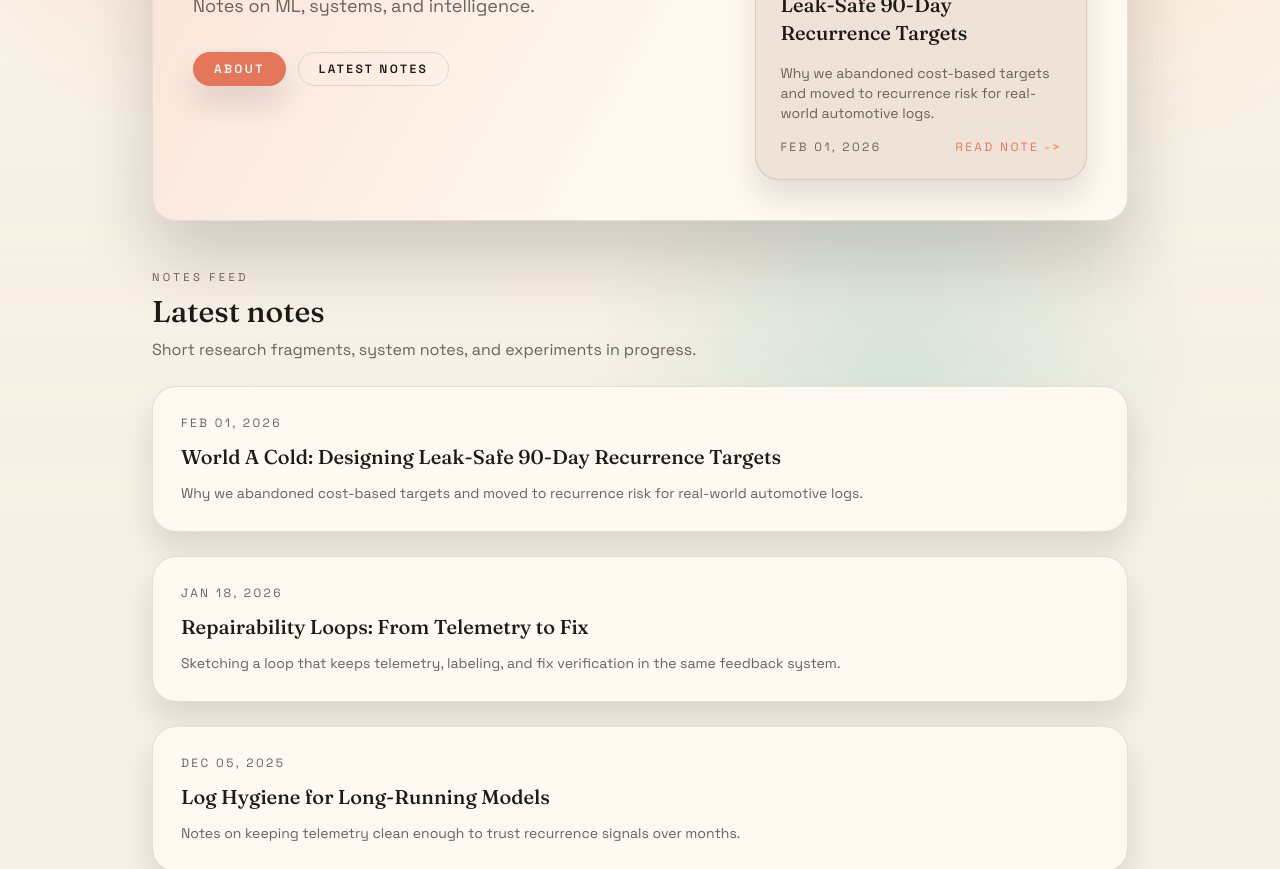
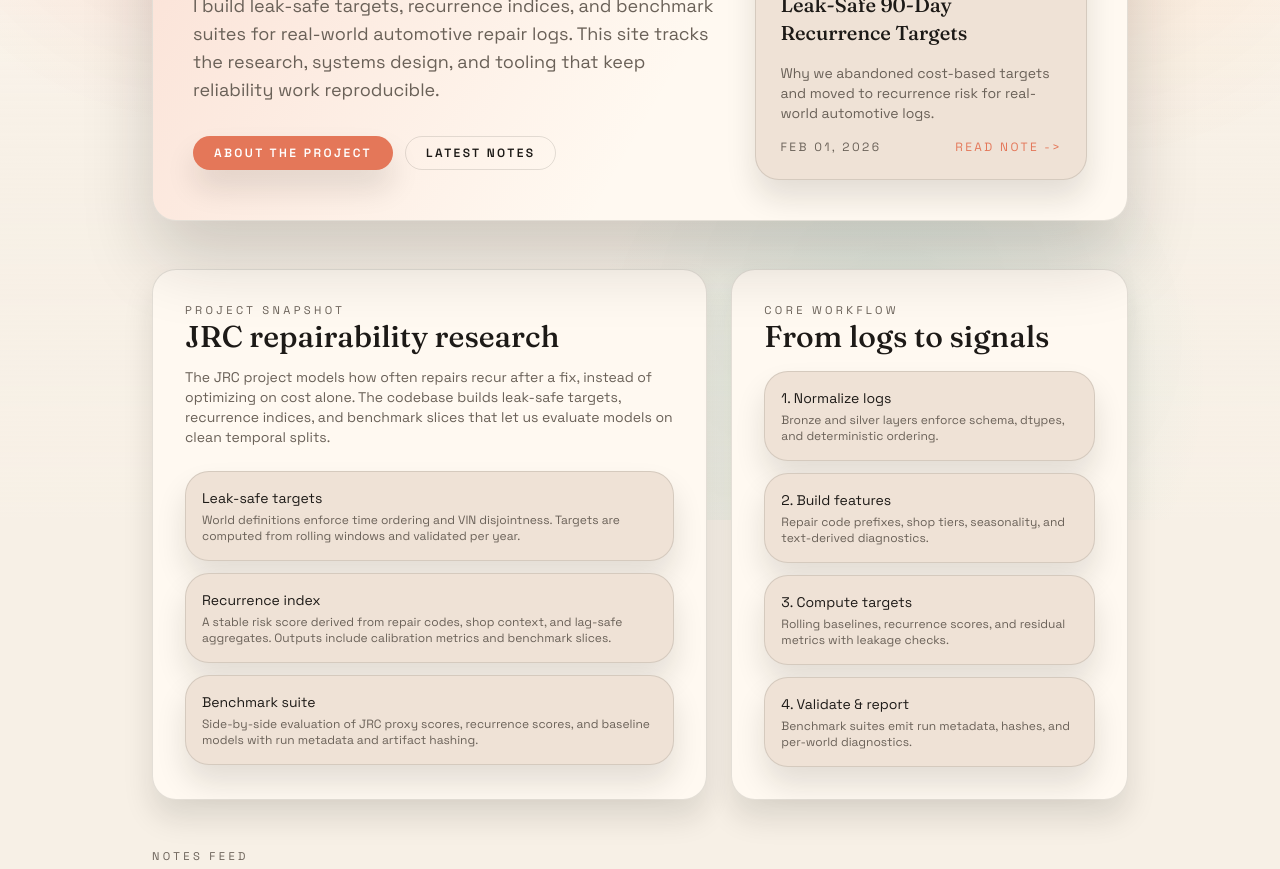
Before and after one commit to sebvv2221/sebvv2221.github.io, a React (Vite) app: page / in a window 1280 px wide. Shown: the part 280-1149 px from the top of the page. Built offline with nearby package versions, Linux system fonts and the light colour scheme.

Commit message:
Update 1

```diff
--- a/src/components/Hero.tsx
+++ b/src/components/Hero.tsx
@@ -21,11 +21,13 @@ export default function Hero({
           Sebastian Vo
         </h1>
         <p className="mt-4 max-w-xl text-lg text-muted">
-          Notes on ML, systems, and intelligence.
+          I build leak-safe targets, recurrence indices, and benchmark suites for real-world
+          automotive repair logs. This site tracks the research, systems design, and
+          tooling that keep reliability work reproducible.
         </p>
         <div className="mt-8 flex flex-wrap gap-3">
           <Link to="/about" className="btn btn-primary">
-            About
+            About the project
           </Link>
           <button type="button" className="btn btn-ghost" onClick={onScrollToNotes}>
             Latest notes
--- a/src/pages/About.tsx
+++ b/src/pages/About.tsx
@@ -2,23 +2,23 @@ import { usePageMeta } from "../theme/usePageMeta";
 
 const selectedWork = [
   {
-    title: "World A Cold: Leak-Safe 90-Day Recurrence Targets",
-    description: "Rethinking automotive warranty targets through recurrence risk modeling.",
-    href: "https://github.com/sebvv2221",
+    title: "JRC Repairability Pipeline",
+    description: "End-to-end pipeline for log hygiene, target construction, recurrence scoring, and benchmarking.",
+    href: "https://github.com/sebvv2221/jrc-env-project",
   },
   {
-    title: "Trace Repairability Benchmarks",
-    description: "A compact benchmark suite for system repair workflows and telemetry hygiene.",
-    href: "https://github.com/sebvv2221",
+    title: "Benchmark Suite + World Definitions",
+    description: "World A/B/C split logic with leak-safe windows, VIN disjointness, and metadata-hashed artifacts.",
+    href: "https://github.com/sebvv2221/jrc-env-project",
   },
   {
-    title: "Recurrence-Aware Fleet Monitoring",
-    description: "A notes-driven prototype for linking field logs to recurrence windows.",
-    href: "https://github.com/sebvv2221",
+    title: "Recurrence Index Construction",
+    description: "Rolling baselines and recurrence risk scores for fleet reliability and repair durability.",
+    href: "https://github.com/sebvv2221/jrc-env-project",
   },
   {
     title: "Systems-First ML Notes",
-    description: "Personal notebook on ML systems, reliability, and inference infrastructure.",
+    description: "Working notes on modeling, telemetry quality, and durable ML experiments.",
     href: "https://github.com/sebvv2221",
   },
 ];
@@ -33,13 +33,46 @@ export default function About() {
         <h1 className="mt-4 font-display text-4xl text-ink">Sebastian Vo</h1>
         <p className="mt-4 text-lg text-muted">
           I am a University of Florida researcher focused on ML systems, repairability, and
-          recurrence modeling. I care about how logs, targets, and infrastructure choices affect
-          real-world reliability. This site collects short research fragments and experiments in
-          progress.
+          recurrence modeling. The JRC work centers on how log hygiene, target design, and
+          evaluation boundaries shape what we believe about reliability in the field.
+        </p>
+        <p className="mt-4 text-sm text-muted">
+          The current codebase includes a full pipeline: bronze and silver data layers, feature
+          engineering for shop context and diagnostics, leak-safe world splits, recurrence index
+          construction, and a benchmark suite that emits hashed artifacts with reproducible run
+          metadata. This site captures the reasoning behind those decisions.
         </p>
       </div>
 
-      <section className="mt-10 flex flex-col gap-4">
+      <section className="mt-10 grid gap-6 md:grid-cols-[1.1fr_1fr]">
+        <div className="flex flex-col gap-4">
+          <div>
+            <p className="kicker">Focus</p>
+            <h2 className="section-title">What I work on</h2>
+          </div>
+          <div className="card bg-card-alt p-5 text-sm text-muted">
+            <p className="text-ink">Leak-safe target design</p>
+            <p className="mt-2">
+              Rolling baselines, recurrence windows, and guardrails that prevent future leakage
+              from influencing training targets.
+            </p>
+          </div>
+          <div className="card bg-card-alt p-5 text-sm text-muted">
+            <p className="text-ink">Telemetry quality and schema drift</p>
+            <p className="mt-2">
+              Stable identifiers, deterministic ordering, and content hashing to keep logs
+              trustworthy across months of iteration.
+            </p>
+          </div>
+          <div className="card bg-card-alt p-5 text-sm text-muted">
+            <p className="text-ink">Evaluation infrastructure</p>
+            <p className="mt-2">
+              Benchmark slices that compare recurrence signals, proxy scores, and baseline
+              models with reproducible metadata.
+            </p>
+          </div>
+        </div>
+        <div className="flex flex-col gap-4">
           <div>
             <p className="kicker">Selected work</p>
             <h2 className="section-title">Selected work</h2>
@@ -60,6 +93,7 @@ export default function About() {
               </div>
             ))}
           </div>
+        </div>
       </section>
     </article>
   );
--- a/src/pages/Home.tsx
+++ b/src/pages/Home.tsx
@@ -22,6 +22,70 @@ export default function Home() {
   return (
     <div className="flex flex-col gap-12">
       <Hero latestPost={latestPost} onScrollToNotes={scrollToNotes} />
+      <section className="grid gap-6 md:grid-cols-[1.4fr_1fr]">
+        <div className="card p-6 md:p-8">
+          <p className="kicker">Project snapshot</p>
+          <h2 className="section-title">JRC repairability research</h2>
+          <p className="mt-3 text-sm text-muted">
+            The JRC project models how often repairs recur after a fix, instead of optimizing on
+            cost alone. The codebase builds leak-safe targets, recurrence indices, and benchmark
+            slices that let us evaluate models on clean temporal splits.
+          </p>
+          <div className="mt-6 grid gap-3 text-sm text-muted">
+            <div className="card bg-card-alt p-4">
+              <p className="text-ink">Leak-safe targets</p>
+              <p className="mt-1 text-xs">
+                World definitions enforce time ordering and VIN disjointness. Targets are computed
+                from rolling windows and validated per year.
+              </p>
+            </div>
+            <div className="card bg-card-alt p-4">
+              <p className="text-ink">Recurrence index</p>
+              <p className="mt-1 text-xs">
+                A stable risk score derived from repair codes, shop context, and lag-safe
+                aggregates. Outputs include calibration metrics and benchmark slices.
+              </p>
+            </div>
+            <div className="card bg-card-alt p-4">
+              <p className="text-ink">Benchmark suite</p>
+              <p className="mt-1 text-xs">
+                Side-by-side evaluation of JRC proxy scores, recurrence scores, and baseline
+                models with run metadata and artifact hashing.
+              </p>
+            </div>
+          </div>
+        </div>
+        <div className="card p-6 md:p-8">
+          <p className="kicker">Core workflow</p>
+          <h2 className="section-title">From logs to signals</h2>
+          <ol className="mt-4 grid gap-3 text-sm text-muted">
+            <li className="card bg-card-alt p-4">
+              <p className="text-ink">1. Normalize logs</p>
+              <p className="mt-1 text-xs">
+                Bronze and silver layers enforce schema, dtypes, and deterministic ordering.
+              </p>
+            </li>
+            <li className="card bg-card-alt p-4">
+              <p className="text-ink">2. Build features</p>
+              <p className="mt-1 text-xs">
+                Repair code prefixes, shop tiers, seasonality, and text-derived diagnostics.
+              </p>
+            </li>
+            <li className="card bg-card-alt p-4">
+              <p className="text-ink">3. Compute targets</p>
+              <p className="mt-1 text-xs">
+                Rolling baselines, recurrence scores, and residual metrics with leakage checks.
+              </p>
+            </li>
+            <li className="card bg-card-alt p-4">
+              <p className="text-ink">4. Validate &amp; report</p>
+              <p className="mt-1 text-xs">
+                Benchmark suites emit run metadata, hashes, and per-world diagnostics.
+              </p>
+            </li>
+          </ol>
+        </div>
+      </section>
       <section ref={notesRef} id="notes" className="flex flex-col gap-6">
         <div className="flex flex-col gap-2">
           <p className="kicker">Notes feed</p>
```
Lines whose indentation alone changed are shown as unchanged.
